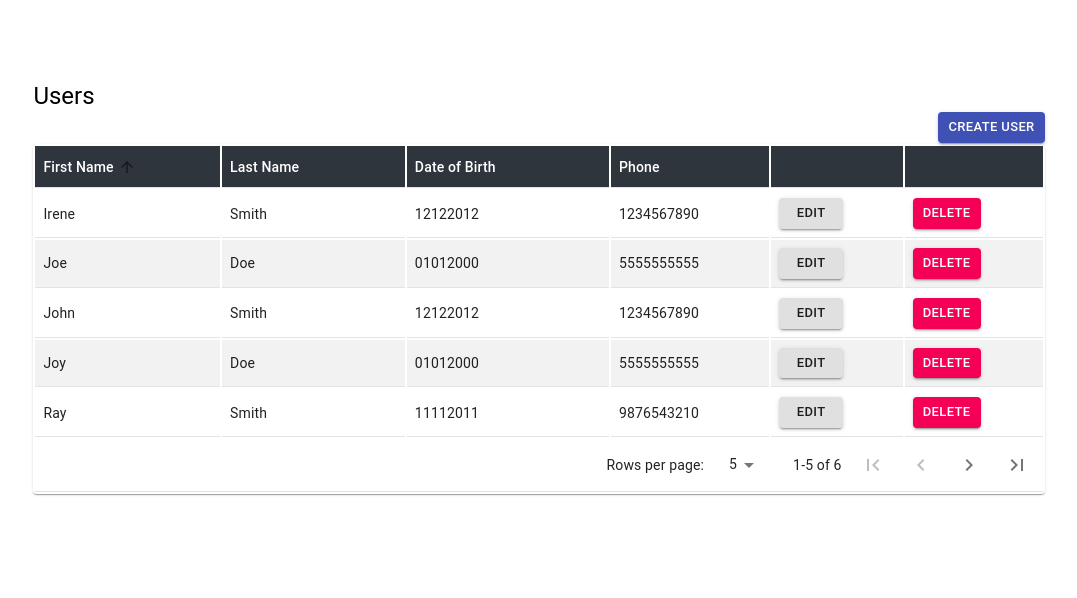
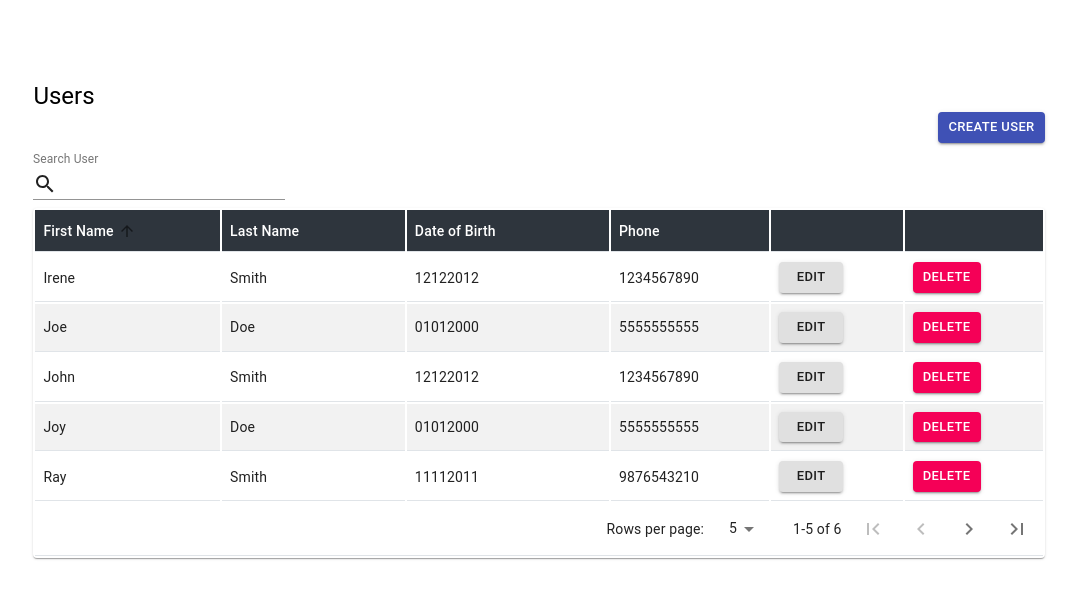
Before and after one commit to i-mckinney/regulatory-dashboard, a React (Create React App) app in the folder userapp/: page / in a window 1280 px wide. Shown: the top 598 px of the page, without its empty margins (101-1178 px from the left). Built offline with nearby package versions, Linux system fonts and the light colour scheme.

Commit message:
Add Table Search Filter functionality

```diff
--- a/userapp/src/components/controls/HelixTextField.js
+++ b/userapp/src/components/controls/HelixTextField.js
@@ -12,7 +12,7 @@ const HelixTextField = (props) => {
      * value: the form control value
      * onChange: the function called on form change detection
      */
-  const { name, label, value, onChange } = props
+  const { name, label, value, onChange, ...other } = props
 
   return (
     <TextField
@@ -20,6 +20,7 @@ const HelixTextField = (props) => {
       name={name}
       value={value}
       onChange={onChange}
+      {...other}
     />
   );
 }
--- a/userapp/src/components/table/HelixTable.js
+++ b/userapp/src/components/table/HelixTable.js
@@ -1,9 +1,11 @@
 import React, { useState } from "react"
-import { Paper, TableContainer, Table } from "@material-ui/core"
+import { Paper, TableContainer, Table, Toolbar, InputAdornment } from "@material-ui/core"
 import PropTypes from "prop-types"
 import HelixTableHead from "./HelixTableHead"
 import HelixTableBody from "./HelixTableBody"
 import HelixTableFooter from "./HelixTableFooter"
+import HelixTextField from "../controls/HelixTextField"
+import SearchIcon from '@material-ui/icons/Search';
 
 /**
  *
@@ -101,12 +103,37 @@ const HelixTable = ({
     setOrderBy(property)
   }
 
+  const [searchFilter, setSearchFilter] = useState({ fn: (items) => { return items }})
+
+  const onSearch = (event) => {
+    const { value } = event.target
+    setSearchFilter({ fn: (items) => {
+        if (value === '') return items
+        else
+          return items.filter((item) =>
+            item.FirstName.toLowerCase().includes(value)
+      )}
+    })
+  }
   return (
     <div>
+      <Toolbar disableGutters>
+        <HelixTextField
+        label="Search User"
+        InputProps={{
+          startAdornment: (
+            <InputAdornment position='start'>
+              <SearchIcon />
+            </InputAdornment>
+          )
+        }}
+        onChange={onSearch}
+        />
+      </Toolbar>
       <TableContainer component={Paper}>
         <Table aria-label="table">
           <HelixTableHead order={order} orderBy={orderBy} onSort={onSort} columns={columns} customHeadRowProps={customHeadRowProps}/>
-          <HelixTableBody order={order} orderBy={orderBy} getComparator={getComparator} stableSort={stableSort} columns={columns} rows={rows} rowsPerPage={rowsPerPage} page={page} customCellRender={customCellRender} customBodyRowProps={customBodyRowProps}/>
+          <HelixTableBody searchFilter={searchFilter} order={order} orderBy={orderBy} getComparator={getComparator} stableSort={stableSort} columns={columns} rows={rows} rowsPerPage={rowsPerPage} page={page} customCellRender={customCellRender} customBodyRowProps={customBodyRowProps}/>
           <HelixTableFooter rows={rows} colSpan={columns.length} rowsPerPage={rowsPerPage} page={page} handleChangePage={handleChangePage} handleChangeRowsPerPage={handleChangeRowsPerPage} />
         </Table>
       </TableContainer>
--- a/userapp/src/components/table/HelixTableBody.js
+++ b/userapp/src/components/table/HelixTableBody.js
@@ -15,15 +15,15 @@ import PropTypes from "prop-types"
  * @param {func} stableSort func that uses getComparator to sort it in order
  * @returns {JSX} renders a custom table body for table
  */
-const HelixTableBody = ({ columns, rows, rowsPerPage, page, customCellRender, customBodyRowProps, order, orderBy, getComparator, stableSort }) => {
+const HelixTableBody = ({ columns, rows, rowsPerPage, page, customCellRender, customBodyRowProps, order, orderBy, getComparator, stableSort, searchFilter }) => {
 
   //If rowsPerPage is always greater than 0, then we sort the rows by indicating column
   //and display rowsPerPage by each page
   //Else display all the sorted rows order by indicating columns
   const sortedRows = (rowsPerPage > 0
-    ? stableSort(rows, getComparator(order, orderBy))
+    ? stableSort(searchFilter.fn(rows), getComparator(order, orderBy))
     .slice(page * rowsPerPage, page * rowsPerPage + rowsPerPage)
-    : stableSort(rows, getComparator(order, orderBy))
+    : stableSort(searchFilter.fn(rows), getComparator(order, orderBy))
   )
 
   return (
--- a/userapp/src/components/table/HelixTableHead.js
+++ b/userapp/src/components/table/HelixTableHead.js
@@ -51,7 +51,6 @@ const HelixTableHead = ({ columns, customHeadRowProps, order, orderBy, onSort })
    * @return the ascending order when clicked on a new column to order by otherwise descending order on the same column that we are at
    */
   const orderByDirection = (order, orderBy, column) => {
-    console.log(order)
     return orderBy === customHeadRowProps(column) ? order : 'asc'
   }
 
```
